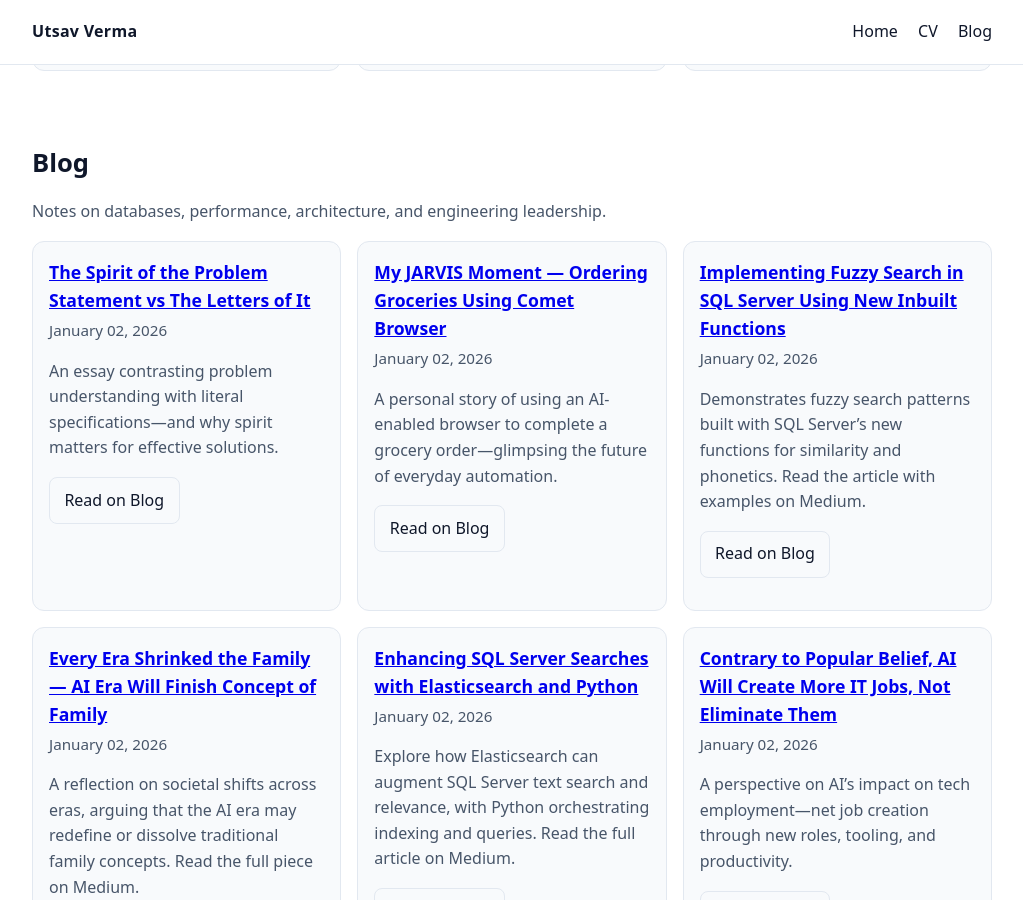
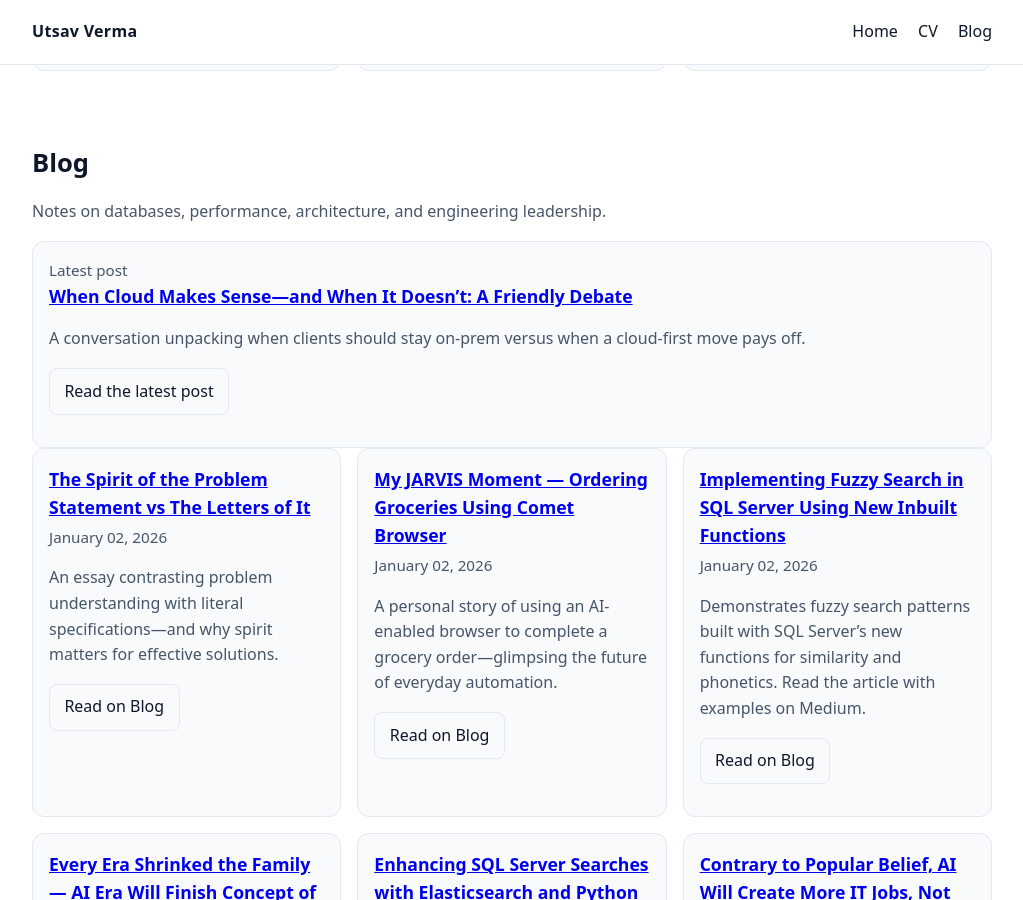
Before and after one commit to Utsavv/utsavv.github.io, a Jekyll site: the page built from index.html, in a window 1280 px wide and 900 px high, scrolled down 1256 px. Shown: the whole window, without its empty margins (128-1151 px from the left). Built offline with Jekyll 4.4.1, drawn with Linux system fonts in a browser that asks for light colours.

Commit message:
new blog entry

```diff
--- /dev/null
+++ b/blog/_posts/2026-01-03-when-cloud-makes-sense-and-when-it-doesnt-a-friendly-debate.md
@@ -0,0 +1,14 @@
+---
+layout: post
+title: "When Cloud Makes Sense—and When It Doesn’t: A Friendly Debate"
+date: 2026-01-03
+excerpt: "A conversation unpacking when clients should stay on-prem versus when a cloud-first move pays off."
+---
+
+Recently, I had a chat with a friend about the pros and cons of moving to the cloud, especially in the context of our customers and their database needs. It was a really interesting conversation because we both came at it from different angles.
+
+On one hand, from our perspective—especially with our more established enterprise customers—cloud doesn't always make sense. Many of these clients have already invested heavily in their own strong database infrastructure. They have the manpower, the data centers, and they're dealing with massive volumes of transactions. For them, moving these huge workloads to the cloud could become very expensive and might not offer a clear performance benefit.
+
+On the flip side, my friend—who's a security specialist—pointed out something I hadn't fully considered. From a security standpoint, cloud can actually be easier to manage at an enterprise level. He mentioned that cloud providers often handle a lot of the security patching and threat mitigation automatically. If one customer reports a threat, the fix rolls out to everyone, often before you even know about it. So there's definitely that side of the coin where cloud shines, especially when you're dealing with unpredictable usage or when you're just starting out and need that flexibility.
+
+In the end, we agreed that both perspectives are valid. Cloud isn't a one-size-fits-all solution, and for some of our clients, staying on-prem is still the best route. For others, especially those who need that agility or have security needs that benefit from cloud automation, it makes a lot of sense.
--- a/index.html
+++ b/index.html
@@ -66,8 +66,20 @@ title: Home
 <section class="section" id="blog">
   <h2>Blog</h2>
   <p>Notes on databases, performance, architecture, and engineering leadership.</p>
+  {% assign latest_post = site.posts.first %}
+  {% if latest_post %}
+  {% assign latest_href = latest_post.external_url | default: latest_post.url %}
+  <article class="card featured">
+    <div class="meta">Latest post</div>
+    <h3>
+      <a href="{{ latest_href }}"{% if latest_post.external_url %} target="_blank" rel="noopener"{% endif %}>{{ latest_post.title }}</a>
+    </h3>
+    <p>{{ latest_post.excerpt | strip_html | truncate: 200 }}</p>
+    <p><a class="button" href="{{ latest_href }}"{% if latest_post.external_url %} target="_blank" rel="noopener"{% endif %}>Read the latest post</a></p>
+  </article>
+  {% endif %}
   <div class="grid cards">
-    {% for post in site.posts %}
+    {% for post in site.posts offset:1 %}
       {% assign href = post.external_url | default: post.url %}
       <article class="card">
         <h3>
```
Also changed, not shown: AGENT.md (added, +4 -0 lines).
